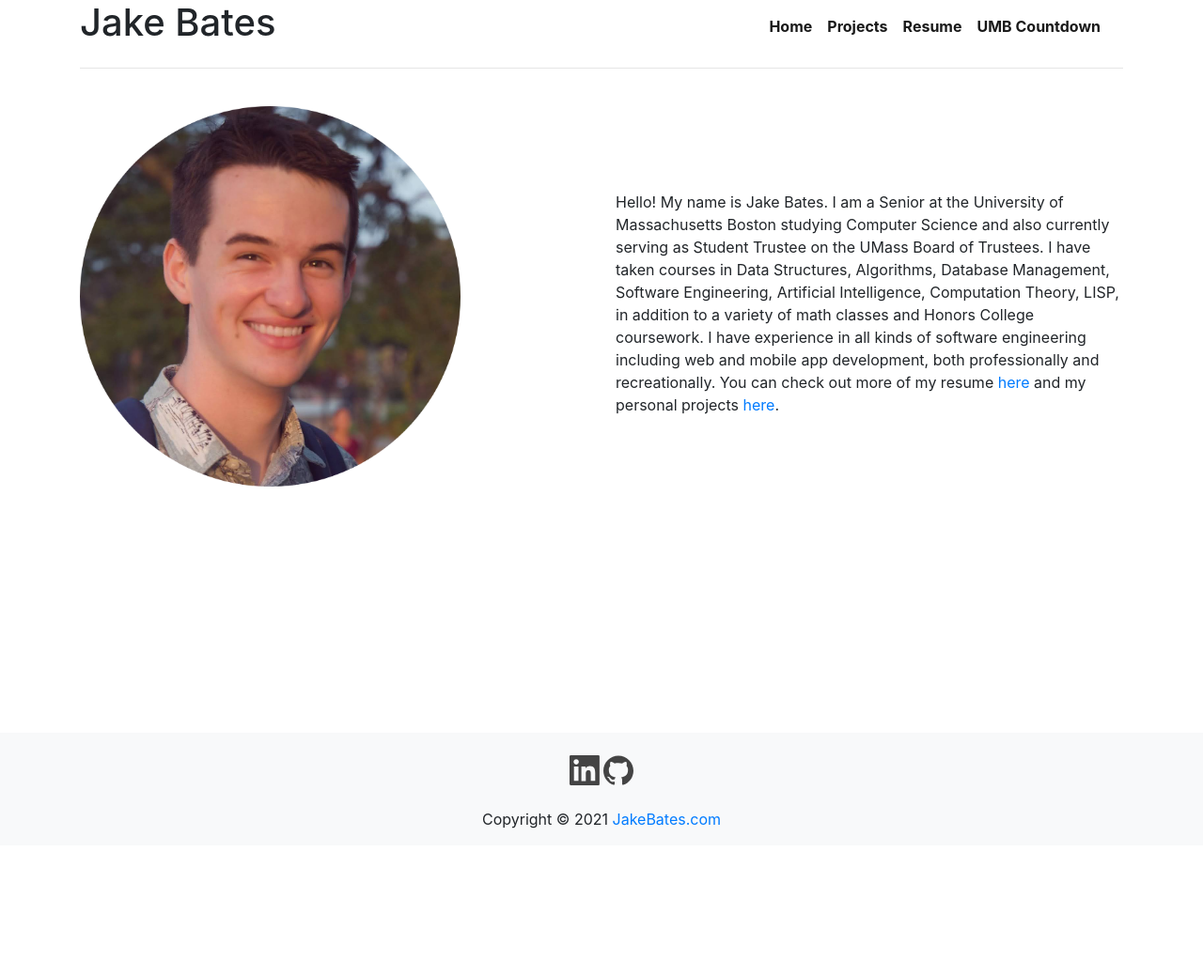
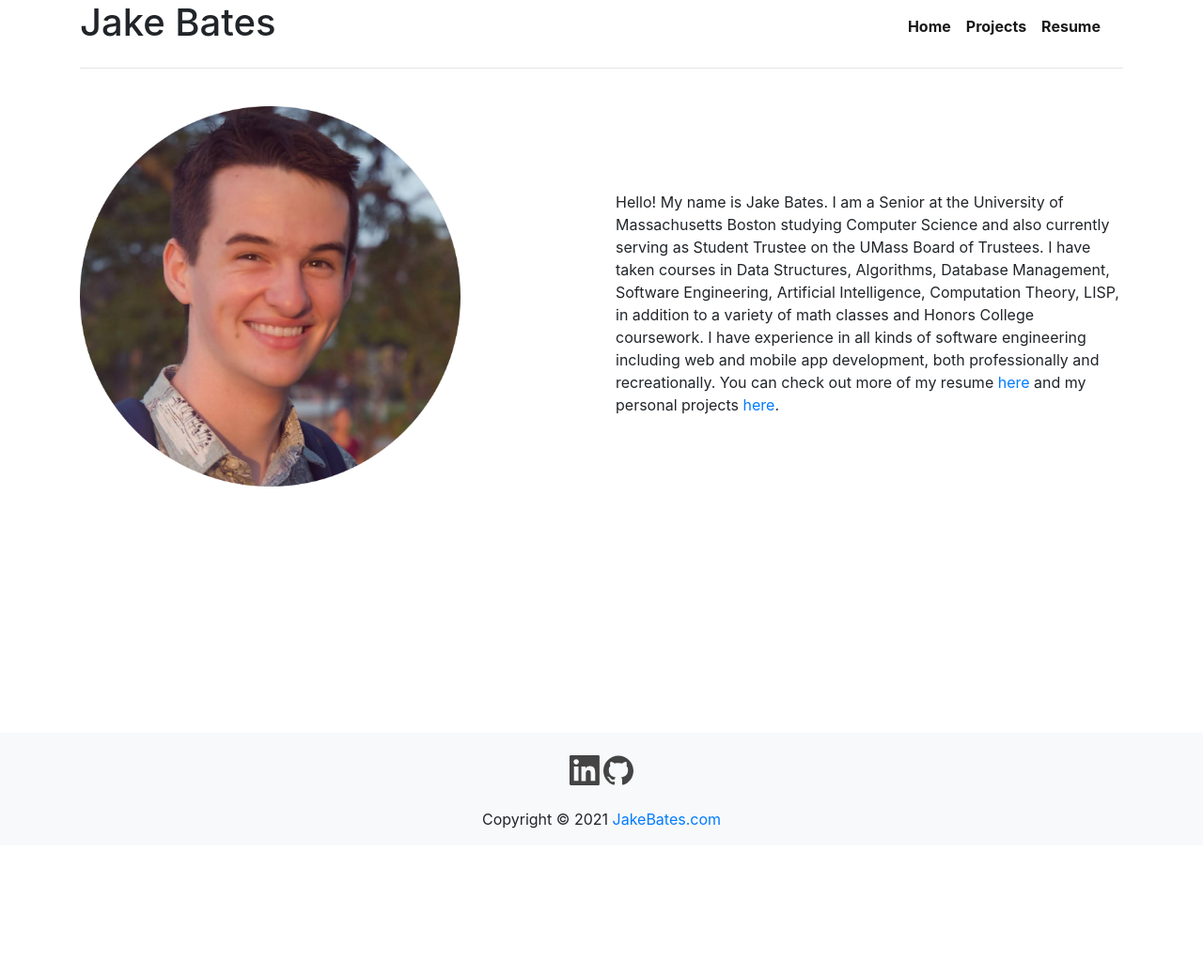
Before and after one commit to jpbates13/jpbates13.github.io, a Jekyll site: the page built from index.html, in a window 1280 px wide. Shown: the whole page at 94% size. Built offline with Jekyll 4.4.1, drawn with Linux system fonts in a browser that asks for light colours; nearby versions of some CDN libraries.

Commit message:
Update main-layout.html

```diff
--- a/_layouts/main-layout.html
+++ b/_layouts/main-layout.html
@@ -70,9 +70,6 @@
 								<li class="nav-item active">
 									<a class="nav-link" href="/assets/resume.pdf"><b>Resume</b></a>
 								</li>
-								<li class="nav-item active">
-									<a class="nav-link" href="/umb-countdown/countdown.html"><b>UMB Countdown</b></a>
-								</li>
 							</ul>
 						</div>
 					</nav>
```
